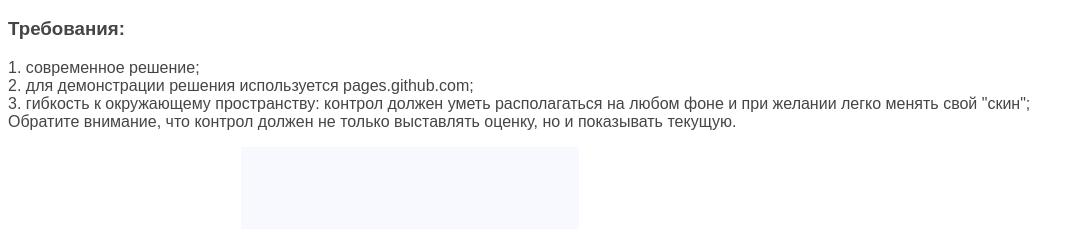
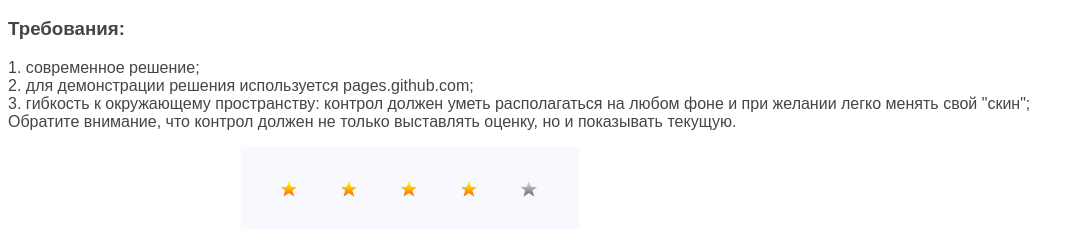
Before and after one commit to atmoscheme/atmoscheme.github.io, a plain HTML site: page index.html in a window 1280 px wide. In both pictures the pointer is over the label 484 px from the left and 252 px from the top of the page. Shown: the part 48-284 px from the top of the page, without its empty margins (0-1084 px from the left). Drawn offline with Linux system fonts and the light colour scheme.

Commit message:
Update index.html

```diff
--- a/index.html
+++ b/index.html
@@ -26,7 +26,7 @@
     color: #464545;}
 
 .rating-block label:hover ~ label {
-	background: url(../mts/Star.png) no-repeat;
+	background: url(../Star.png) no-repeat;
 }
 .rating-block {
 	    float: left;
@@ -46,7 +46,7 @@
 }
 
 .rating-block input:checked ~ label {
- background: url(../mts/ActiveStar.png) no-repeat;
+ background: url(../ActiveStar.png) no-repeat;
   height: 50px;
   width: 50px;
 }
@@ -57,13 +57,13 @@
   width: 50px;
   float: right;
   margin-right: 10px;
-  background: url(../mts/Star.png) no-repeat;
+  background: url(../Star.png) no-repeat;
    position: relative;
   z-index: 1;
 }
 
 .rating-block label:hover, .rating-block label:hover ~ label {
-   background: url(../mts/ActiveStar.png) no-repeat;
+   background: url(../ActiveStar.png) no-repeat;
   height: 50px;
   width: 50px;
 }
```
